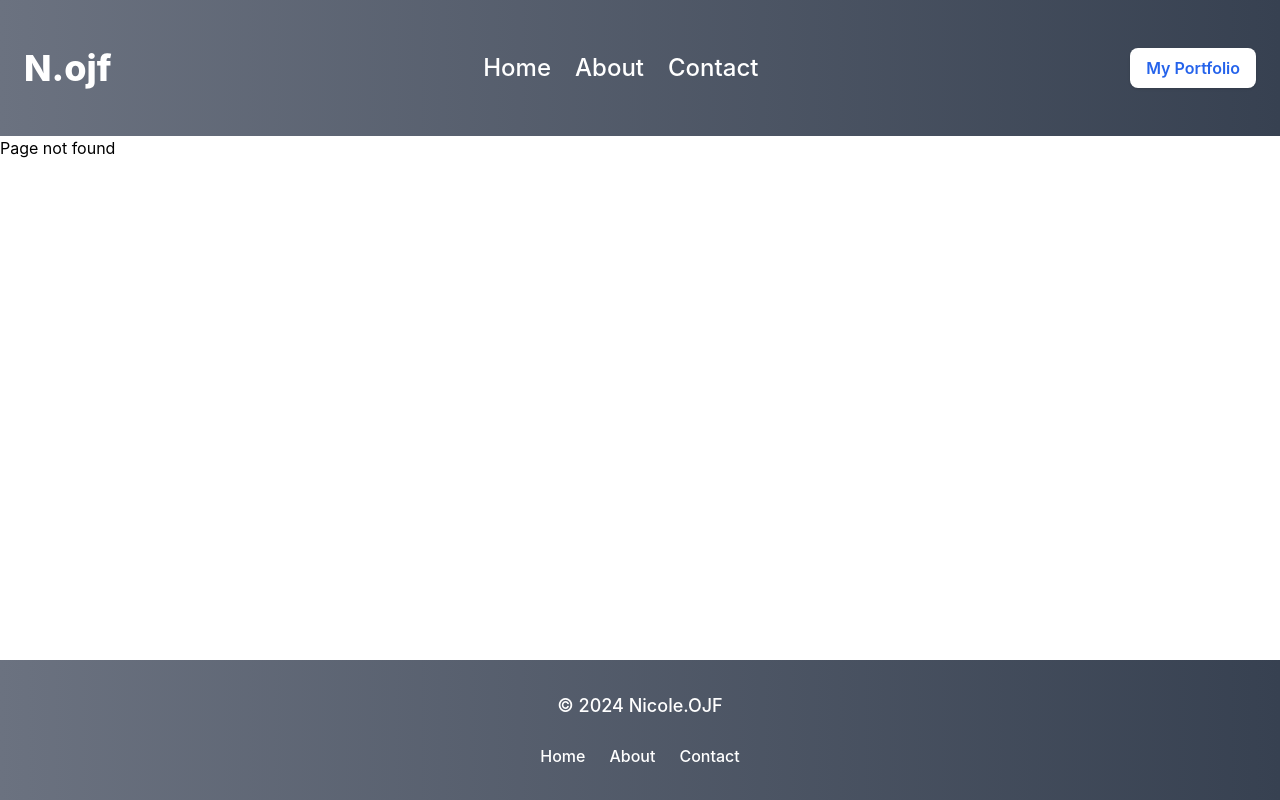
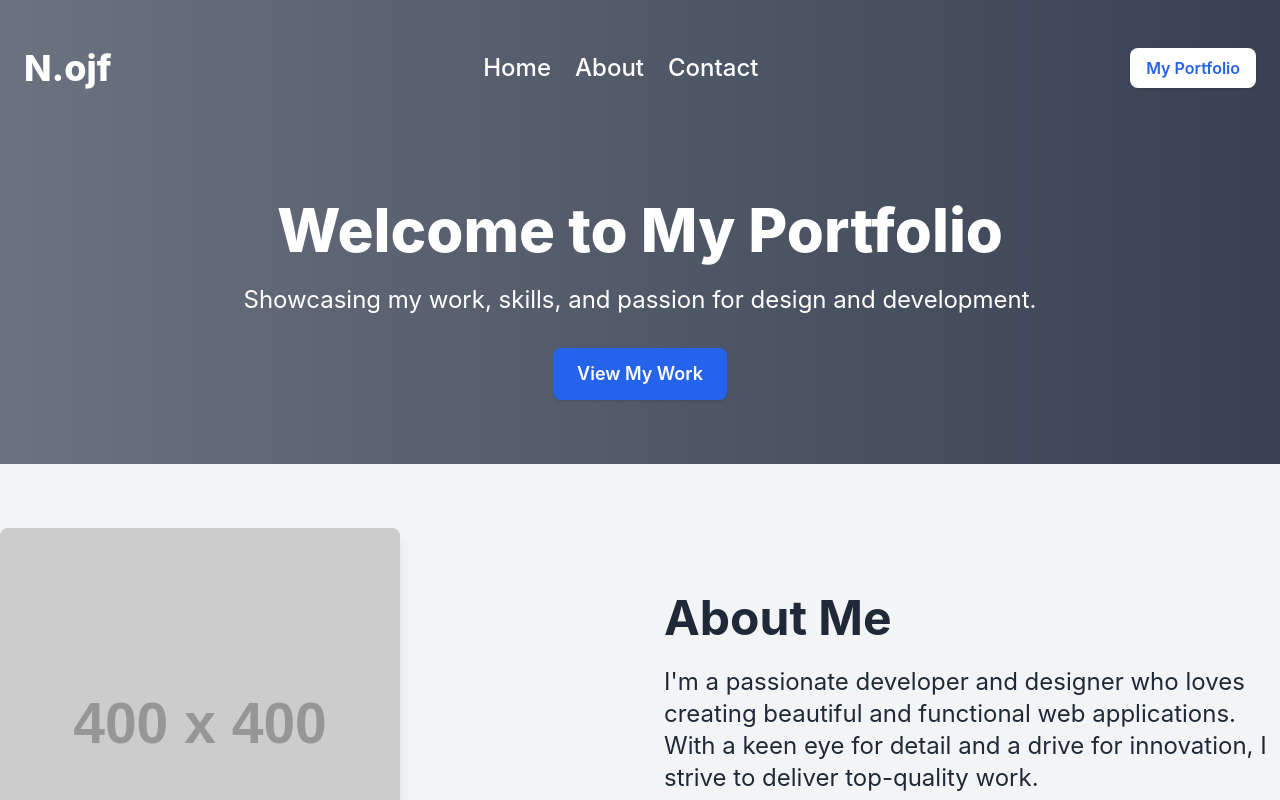
Before and after one commit to nojf1/personal-website, a React (Create React App) app in the folder my-app/: page / in a window 1280 px wide. Before the commit this address had no page. Shown: the top 800 px of the page. Built offline with nearby package versions, Linux system fonts and the light colour scheme.

Commit message:
updated information

```diff
--- a/my-app/src/App.js
+++ b/my-app/src/App.js
@@ -14,7 +14,7 @@ function App() {
         <Header />
         <main className="flex-grow">
           <Routes>
-            <Route exact path="/personal-website" element={<HomePage />} />
+            <Route exact path="/" element={<HomePage />} />
             <Route path="/about" element={<AboutPage />} />
             <Route path="/contact" element={<ContactPage />} />
             <Route path="*" element={<h1>Page not found</h1>} />
--- a/my-app/src/pages/HomePage.js
+++ b/my-app/src/pages/HomePage.js
@@ -14,6 +14,8 @@ const HomePage = () => {
           </p>
           <a
             href="https://github.com/nojf1"
+            rel="noreferrer noopener"
+            target="_blank"
             className="mt-8 inline-block bg-blue-600 text-white text-base md:text-lg font-semibold py-3 px-6 rounded-lg shadow hover:bg-blue-700 transition-all"
           >
             View My Work
```
Also changed, not shown: 7 other files (tests, documents, lock files or other folders).
